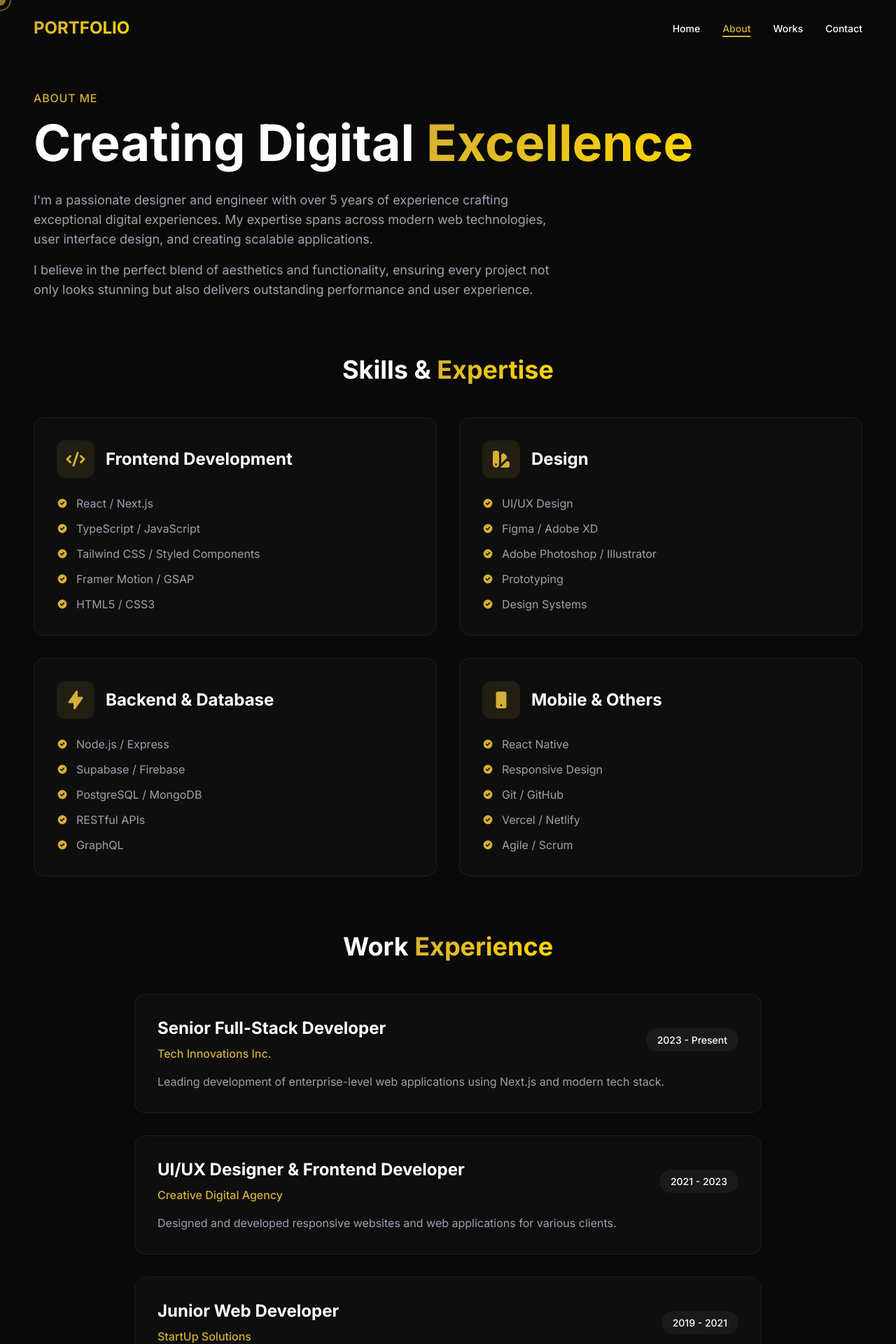
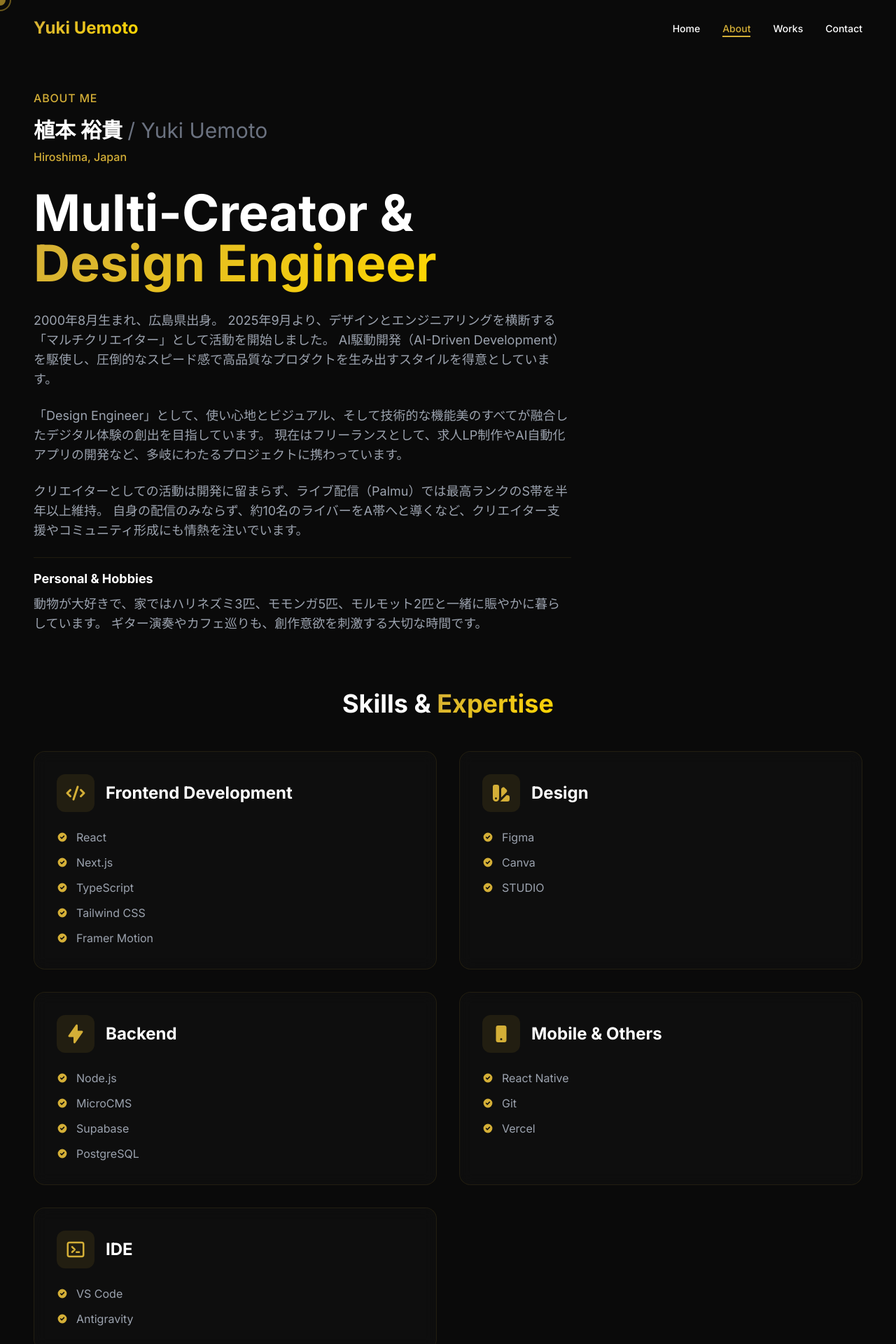
Before and after one commit to Yuki-code23/myportfolio-web, a Next.js app: page /about in a window 1280 px wide. Shown: the top 1920 px of the page at 70% size. Built offline with nearby package versions, Linux system fonts and the light colour scheme.

Commit message:
docs: clean up supabase remnants and personalize portfolio content for Yuki Uemoto

```diff
--- a/app/about/page.tsx
+++ b/app/about/page.tsx
@@ -8,7 +8,8 @@ import {
   HiColorSwatch,
   HiDeviceMobile,
   HiLightningBolt,
-  HiCheckCircle
+  HiCheckCircle,
+  HiOutlineTerminal
 } from 'react-icons/hi'
 
 const skills = [
@@ -16,33 +17,30 @@ const skills = [
     category: 'Frontend Development',
     icon: HiCode,
     items: [
-      'React / Next.js',
-      'TypeScript / JavaScript',
-      'Tailwind CSS / Styled Components',
-      'Framer Motion / GSAP',
-      'HTML5 / CSS3',
+      'React',
+      'Next.js',
+      'TypeScript',
+      'Tailwind CSS',
+      'Framer Motion',
     ],
   },
   {
     category: 'Design',
     icon: HiColorSwatch,
     items: [
-      'UI/UX Design',
-      'Figma / Adobe XD',
-      'Adobe Photoshop / Illustrator',
-      'Prototyping',
-      'Design Systems',
+      'Figma',
+      'Canva',
+      'STUDIO',
     ],
   },
   {
-    category: 'Backend & Database',
+    category: 'Backend',
     icon: HiLightningBolt,
     items: [
-      'Node.js / Express',
-      'Supabase / Firebase',
-      'PostgreSQL / MongoDB',
-      'RESTful APIs',
-      'GraphQL',
+      'Node.js',
+      'MicroCMS',
+      'Supabase',
+      'PostgreSQL',
     ],
   },
   {
@@ -50,32 +48,38 @@ const skills = [
     icon: HiDeviceMobile,
     items: [
       'React Native',
-      'Responsive Design',
-      'Git / GitHub',
-      'Vercel / Netlify',
-      'Agile / Scrum',
+      'Git',
+      'Vercel',
+    ],
+  },
+  {
+    category: 'IDE',
+    icon: HiOutlineTerminal,
+    items: [
+      'VS Code',
+      'Antigravity',
     ],
   },
 ]
 
 const experiences = [
   {
-    year: '2023 - Present',
-    title: 'Senior Full-Stack Developer',
-    company: 'Tech Innovations Inc.',
-    description: 'Leading development of enterprise-level web applications using Next.js and modern tech stack.',
+    year: '2025.09 - Present',
+    title: 'Multi-Creator & Design Engineer (Freelance)',
+    company: 'Nomad Lab / Product Lab',
+    description: 'AI駆動開発を中心に、ITリテラシーを高めながらプロダクト開発に注力。総合サービス企業のWebサイト修正、ITサポート企業の求人LP作成、社内請求書AI発行アプリの開発などに携わる。',
   },
   {
-    year: '2021 - 2023',
-    title: 'UI/UX Designer & Frontend Developer',
-    company: 'Creative Digital Agency',
-    description: 'Designed and developed responsive websites and web applications for various clients.',
+    year: '2025.04 - 2025.08',
+    title: 'IT Technical Specialist',
+    company: 'IT・エンジニアリング支援企業',
+    description: 'IT業界へのキャリア転換を見据え、技術スタックの基盤構築と実務スキルの習得に専念。短期間でAI駆動開発やモダンフロントエンド技術への移行を実現。',
   },
   {
-    year: '2019 - 2021',
-    title: 'Junior Web Developer',
-    company: 'StartUp Solutions',
-    description: 'Built and maintained web applications, collaborated with design team on UI implementations.',
+    year: '2023.04 - 2025.03',
+    title: 'Branch Manager & Regional Captain',
+    company: '株式会社トライグループ',
+    description: '教室長として最大150名の生徒管理および教室経営に従事。毎月の営業目標を達成。2024年には中四国・九州エリアの約9教室を束ねるキャプテンとして、地域全体の売上に貢献。',
   },
 ]
 
@@ -92,31 +96,51 @@ export default function AboutPage() {
             ABOUT ME
           </motion.p>
 
+          <motion.div variants={fadeInUp} className="mb-8">
+            <h2 className="text-2xl md:text-3xl font-bold text-white mb-2">
+              植本 裕貴 <span className="text-gray-500 font-normal">/ Yuki Uemoto</span>
+            </h2>
+            <p className="text-gold font-medium">Hiroshima, Japan</p>
+          </motion.div>
+
           <motion.h1
             variants={fadeInUp}
-            className="text-5xl md:text-7xl font-bold mb-8"
+            className="text-5xl md:text-7xl font-bold mb-8 leading-tight"
           >
-            Creating Digital <span className="gradient-text">Excellence</span>
+            Multi-Creator &<br />
+            <span className="gradient-text">Design Engineer</span>
           </motion.h1>
 
           <motion.div
             variants={fadeInUp}
-            className="text-gray-400 text-lg space-y-4 max-w-3xl"
+            className="text-gray-400 text-lg space-y-6 max-w-3xl"
           >
             <p>
-              I'm a passionate designer and engineer with over 5 years of experience
-              crafting exceptional digital experiences. My expertise spans across
-              modern web technologies, user interface design, and creating scalable
-              applications.
+              2000年8月生まれ、広島県出身。
+              2025年9月より、デザインとエンジニアリングを横断する「マルチクリエイター」として活動を開始しました。
+              AI駆動開発（AI-Driven Development）を駆使し、圧倒的なスピード感で高品質なプロダクトを生み出すスタイルを得意としています。
             </p>
             <p>
-              I believe in the perfect blend of aesthetics and functionality,
-              ensuring every project not only looks stunning but also delivers
-              outstanding performance and user experience.
+              「Design Engineer」として、使い心地とビジュアル、そして技術的な機能美のすべてが融合したデジタル体験の創出を目指しています。
+              現在はフリーランスとして、求人LP制作やAI自動化アプリの開発など、多岐にわたるプロジェクトに携わっています。
             </p>
+            <p>
+              クリエイターとしての活動は開発に留まらず、ライブ配信（Palmu）では最高ランクのS帯を半年以上維持。
+              自身の配信のみならず、約10名のライバーをA帯へと導くなど、クリエイター支援やコミュニティ形成にも情熱を注いでいます。
+            </p>
+            <div className="pt-4 border-t border-gold/10">
+              <h4 className="text-white font-bold mb-2">Personal & Hobbies</h4>
+              <p>
+                動物が大好きで、家ではハリネズミ3匹、モモンガ5匹、モルモット2匹と一緒に賑やかに暮らしています。
+                ギター演奏やカフェ巡りも、創作意欲を刺激する大切な時間です。
+              </p>
+            </div>
           </motion.div>
         </AnimatedSection>
       </section>
+
+      {/* Skills Section */}
+      {/* ... (rest of the file remains same or as previously updated) */}
 
       {/* Skills Section */}
       <section className="container-custom mb-20">
--- a/components/home/Hero.tsx
+++ b/components/home/Hero.tsx
@@ -59,8 +59,8 @@ export default function Hero() {
           variants={fadeInUp}
           className="text-5xl md:text-7xl lg:text-8xl font-bold mb-6"
         >
-          Designer &<br />
-          <span className="gradient-text">Engineer</span>
+          Multi-Creator &<br />
+          <span className="gradient-text">Design Engineer</span>
         </motion.h1>
 
         {/* Description */}
--- a/components/layout/Footer.tsx
+++ b/components/layout/Footer.tsx
@@ -1,14 +1,12 @@
 'use client'
 
 import Link from 'next/link'
-import { FaGithub, FaLinkedin, FaTwitter, FaDribbble } from 'react-icons/fa'
+import { FaGithub, FaXTwitter } from 'react-icons/fa6'
 import { motion } from 'framer-motion'
 
 const socialLinks = [
-  { icon: FaGithub, href: 'https://github.com', label: 'GitHub' },
-  { icon: FaLinkedin, href: 'https://linkedin.com', label: 'LinkedIn' },
-  { icon: FaTwitter, href: 'https://twitter.com', label: 'Twitter' },
-  { icon: FaDribbble, href: 'https://dribbble.com', label: 'Dribbble' },
+  { icon: FaGithub, href: 'https://github.com/Yuki-code23', label: 'GitHub' },
+  { icon: FaXTwitter, href: 'https://x.com', label: 'X (Twitter)' },
 ]
 
 const footerLinks = [
@@ -31,7 +29,7 @@ export default function Footer() {
                 whileHover={{ scale: 1.05 }}
                 className="text-2xl font-bold gradient-text mb-4 cursor-pointer inline-block"
               >
-                PORTFOLIO
+                Yuki Uemoto
               </motion.h3>
             </Link>
             <p className="text-gray-400 text-sm">
@@ -83,7 +81,7 @@ export default function Footer() {
         {/* Copyright */}
         <div className="border-t border-gold/10 pt-8 text-center">
           <p className="text-gray-400 text-sm">
-            © {currentYear} Portfolio. All rights reserved.
+            © {currentYear} Yuki Uemoto. All rights reserved.
           </p>
         </div>
       </div>
--- a/components/layout/Header.tsx
+++ b/components/layout/Header.tsx
@@ -29,9 +29,8 @@ export default function Header() {
 
   return (
     <header
-      className={`fixed top-0 left-0 right-0 z-50 transition-all duration-300 ${
-        isScrolled ? 'glass-effect py-4' : 'bg-transparent py-6'
-      }`}
+      className={`fixed top-0 left-0 right-0 z-50 transition-all duration-300 ${isScrolled ? 'glass-effect py-4' : 'bg-transparent py-6'
+        }`}
     >
       <nav className="container-custom flex items-center justify-between">
         {/* Logo */}
@@ -41,7 +40,7 @@ export default function Header() {
             animate={{ opacity: 1, x: 0 }}
             className="text-2xl font-bold gradient-text cursor-pointer"
           >
-            PORTFOLIO
+            Yuki Uemoto
           </motion.div>
         </Link>
 
@@ -60,9 +59,8 @@ export default function Header() {
             >
               <Link
                 href={item.path}
-                className={`text-sm font-medium smooth-transition relative ${
-                  pathname === item.path ? 'text-gold' : 'text-white hover:text-gold'
-                }`}
+                className={`text-sm font-medium smooth-transition relative ${pathname === item.path ? 'text-gold' : 'text-white hover:text-gold'
+                  }`}
               >
                 {item.name}
                 {pathname === item.path && (
@@ -101,9 +99,8 @@ export default function Header() {
                 <li key={item.path}>
                   <Link
                     href={item.path}
-                    className={`block text-lg font-medium smooth-transition ${
-                      pathname === item.path ? 'text-gold' : 'text-white hover:text-gold'
-                    }`}
+                    className={`block text-lg font-medium smooth-transition ${pathname === item.path ? 'text-gold' : 'text-white hover:text-gold'
+                      }`}
                     onClick={() => setIsMobileMenuOpen(false)}
                   >
                     {item.name}
```
Also changed, not shown: supabase/README.md (deleted), 2 other files (tests, documents, lock files or other folders).
